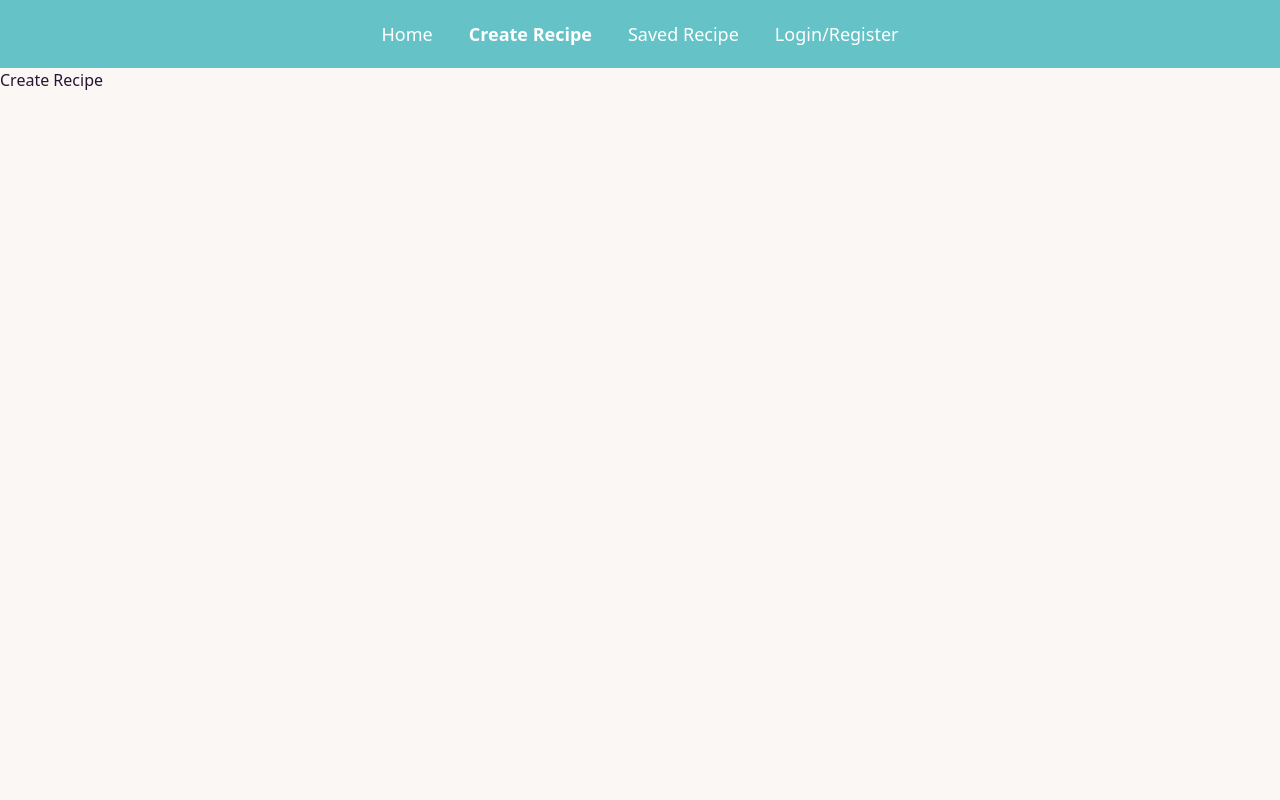
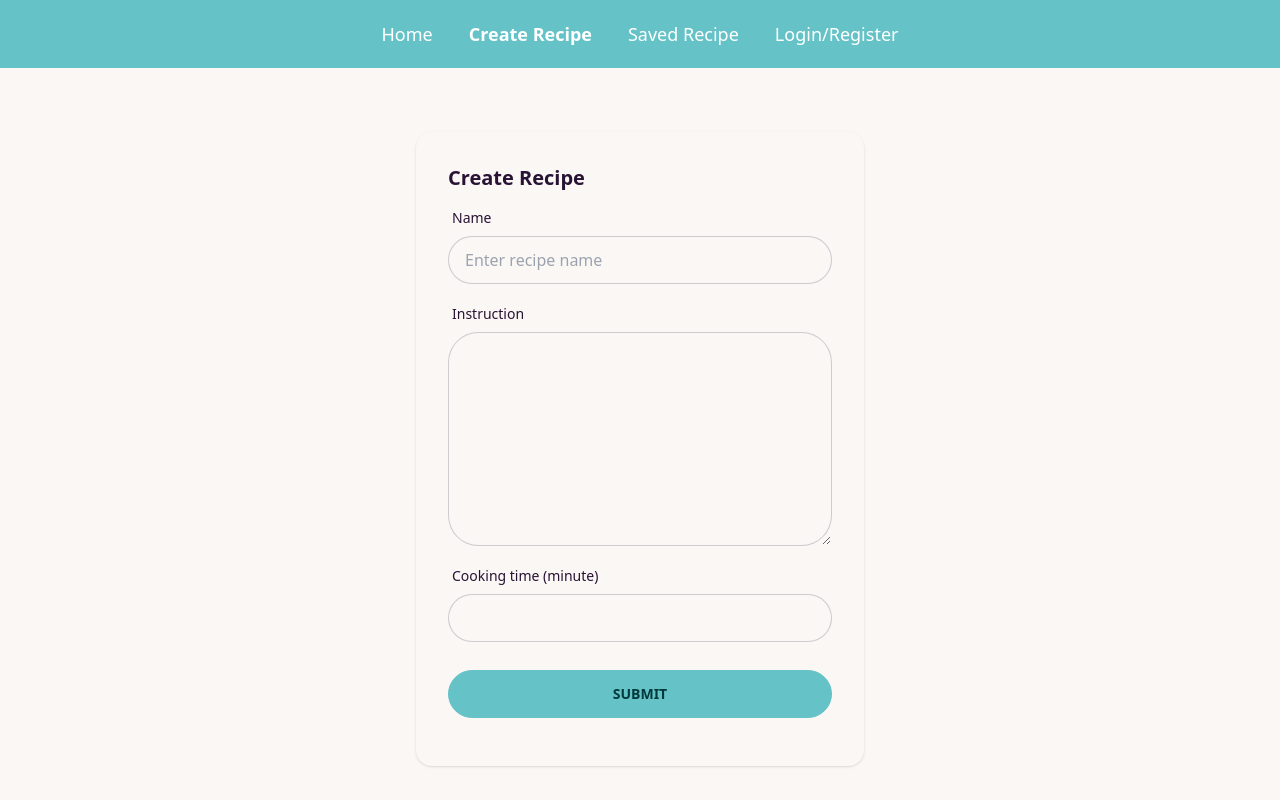
Before and after one commit to rizkygusna/recipe-app-fe, a React (Vite) app: page /create-recipe in a window 1280 px wide. Built offline with nearby package versions, Linux system fonts and the light colour scheme.

Commit message:
add create recipe form

```diff
--- a/src/pages/CreateRecipe.tsx
+++ b/src/pages/CreateRecipe.tsx
@@ -1,7 +1,51 @@
 import React from "react";
 
 const CreateRecipe = () => {
-  return <div>Create Recipe</div>;
+  return (
+    <div className="card w-full max-w-md mt-16 mx-auto shadow bg-base-100">
+      <div className="card-body">
+        <h2 className="card-title">Create Recipe</h2>
+        <form className="form-control w-full gap-3">
+          <div className="form-control">
+            <label className="label" htmlFor="name">
+              <span className="label-text">Name</span>
+            </label>
+            <input
+              type="text"
+              placeholder="Enter recipe name"
+              className="input input-bordered w-full"
+              name="name"
+            />
+          </div>
+          <div className="form-control">
+            <label className="label" htmlFor="instruction">
+              <span className="label-text">Instruction</span>
+            </label>
+            <textarea
+              className="textarea textarea-bordered"
+              name="instruction"
+              rows={7}
+            ></textarea>
+          </div>
+          <div className="form-control">
+            <label className="label" htmlFor="cooking-time">
+              <span className="label-text">Cooking time (minute)</span>
+            </label>
+            <input
+              className="input input-bordered"
+              type="number"
+              name="cooking-time"
+              id="cookingTime"
+              min={1}
+            />
+          </div>
+          <button className="btn btn-primary btn-block my-4" type="submit">
+            Submit
+          </button>
+        </form>
+      </div>
+    </div>
+  );
 };
 
 export default CreateRecipe;
```
